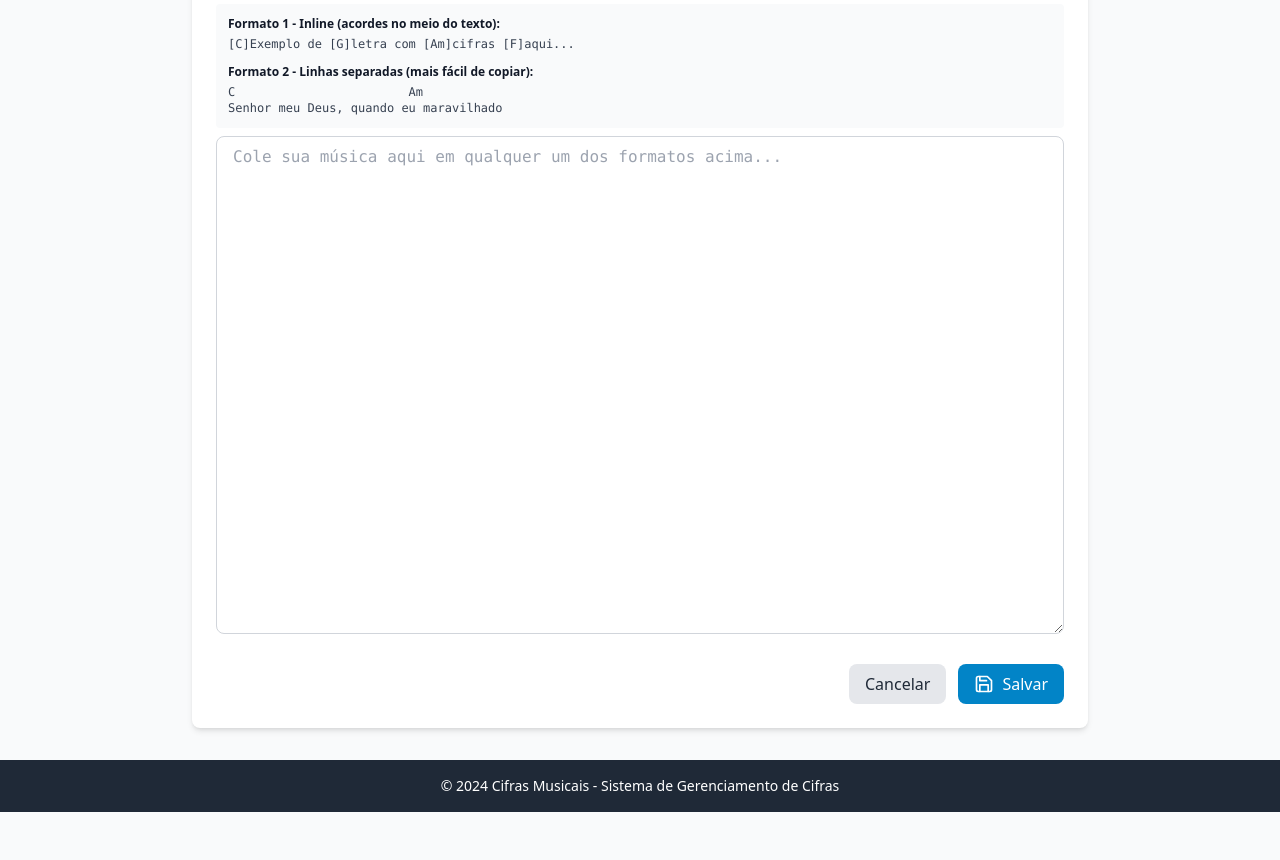
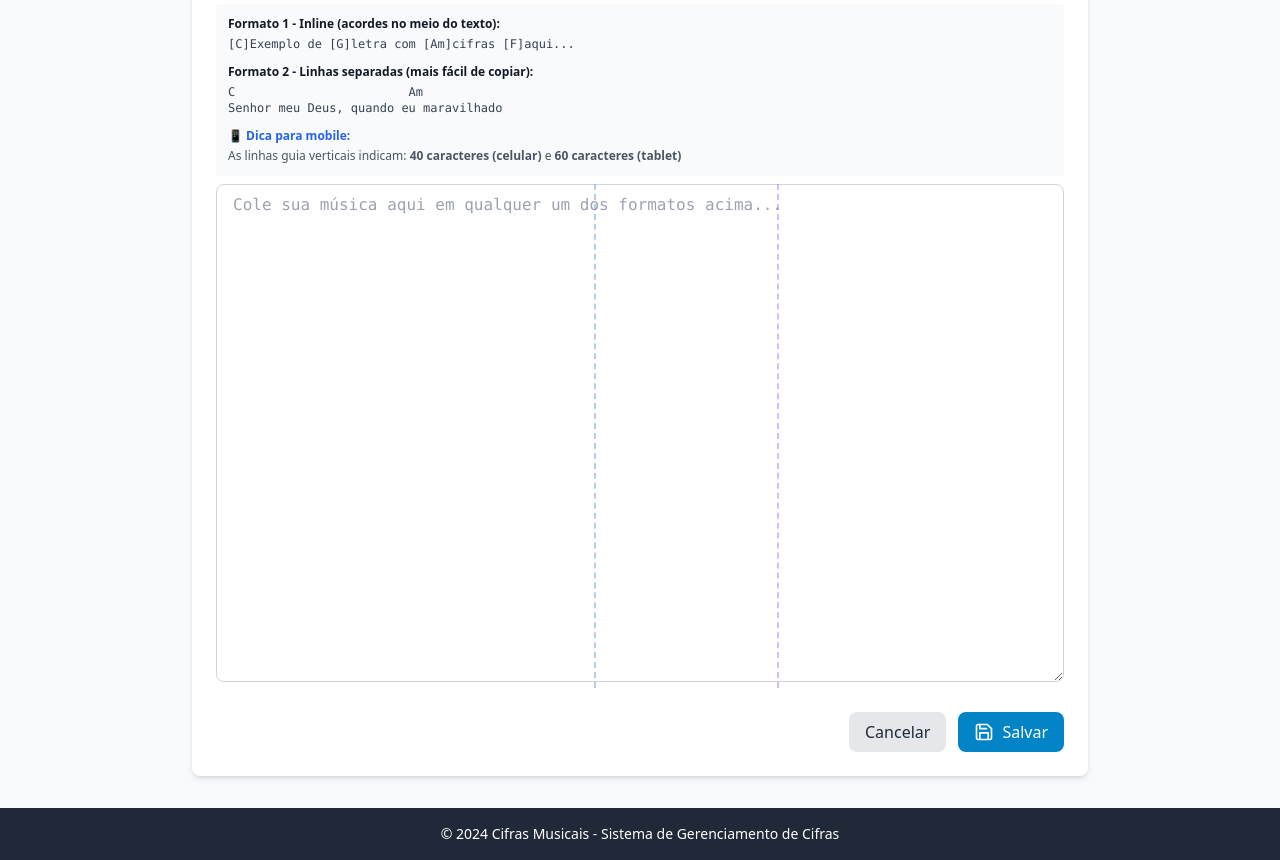
Before and after one commit to eliasaparecido/cifras-musicas, a React (Vite) app in the folder frontend/: page /songs/new in a window 1280 px wide. Shown: the part 440-1300 px from the top of the page. Before the commit the page ends 1252 px from the top, so only its background shows below. Built offline with nearby package versions, Linux system fonts and the light colour scheme; no server answers.

Commit message:
ajustes css

```diff
--- a/frontend/src/index.css
+++ b/frontend/src/index.css
@@ -36,11 +36,4 @@
     tab-size: 2;
     letter-spacing: 0;
   }
-
-  @media (max-width: 640px) {
-    .lyrics-display {
-      font-size: 0.75rem;
-      line-height: 1.5;
-    }
-  }
 }
--- a/frontend/src/pages/CreateSongPage.tsx
+++ b/frontend/src/pages/CreateSongPage.tsx
@@ -197,16 +197,39 @@ export default function CreateSongPage() {
               C&nbsp;&nbsp;&nbsp;&nbsp;&nbsp;&nbsp;&nbsp;&nbsp;&nbsp;&nbsp;&nbsp;&nbsp;&nbsp;&nbsp;&nbsp;&nbsp;&nbsp;&nbsp;&nbsp;&nbsp;&nbsp;&nbsp;&nbsp;&nbsp;Am<br/>
               Senhor meu Deus, quando eu maravilhado
             </code>
+
+            <p className="font-semibold mt-3 mb-1 text-blue-600">📱 Dica para mobile:</p>
+            <p className="text-gray-600">As linhas guia verticais indicam: <span className="font-semibold">40 caracteres (celular)</span> e <span className="font-semibold">60 caracteres (tablet)</span></p>
           </div>
+          <div className="relative">
+            {/* Linha guia para mobile - 40 caracteres */}
+            <div
+              className="absolute top-0 bottom-0 pointer-events-none z-10"
+              style={{
+                left: 'calc(0.75rem + 40ch)',
+                borderLeft: '2px dashed rgba(59, 130, 246, 0.4)'
+              }}
+              title="Limite recomendado para celular (40 caracteres)"
+            />
+            {/* Linha guia para tablet - 60 caracteres */}
+            <div
+              className="absolute top-0 bottom-0 pointer-events-none z-10"
+              style={{
+                left: 'calc(0.75rem + 60ch)',
+                borderLeft: '2px dashed rgba(168, 85, 247, 0.4)'
+              }}
+              title="Limite recomendado para tablet (60 caracteres)"
+            />
             <textarea
               value={formData.lyrics}
               onChange={(e) => setFormData({ ...formData, lyrics: e.target.value })}
-            className="input-field font-mono"
+              className="input-field font-mono relative"
               rows={20}
               placeholder="Cole sua música aqui em qualquer um dos formatos acima..."
               required
               disabled={loading}
             />
+          </div>
         </div>
 
         <div className="flex justify-end space-x-3">
```
Lines whose indentation alone changed are shown as unchanged.
